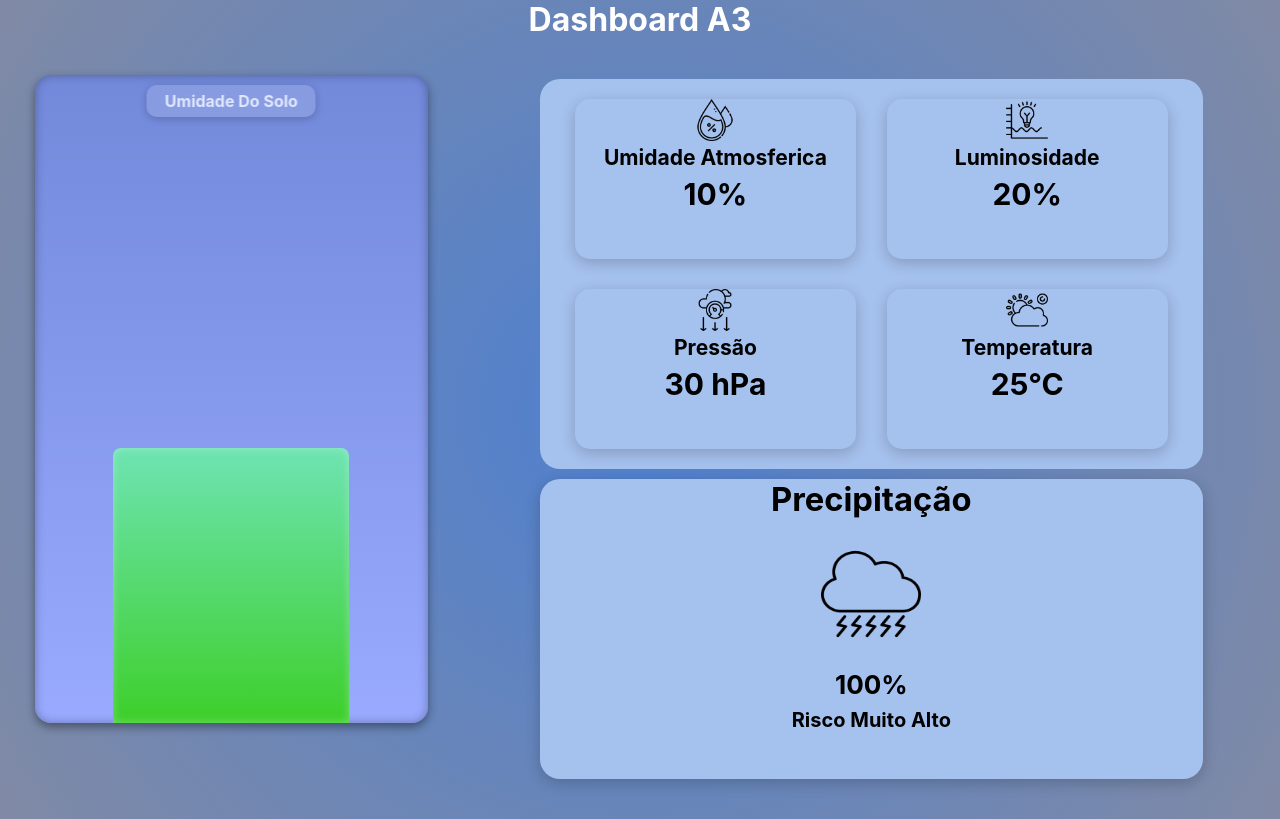
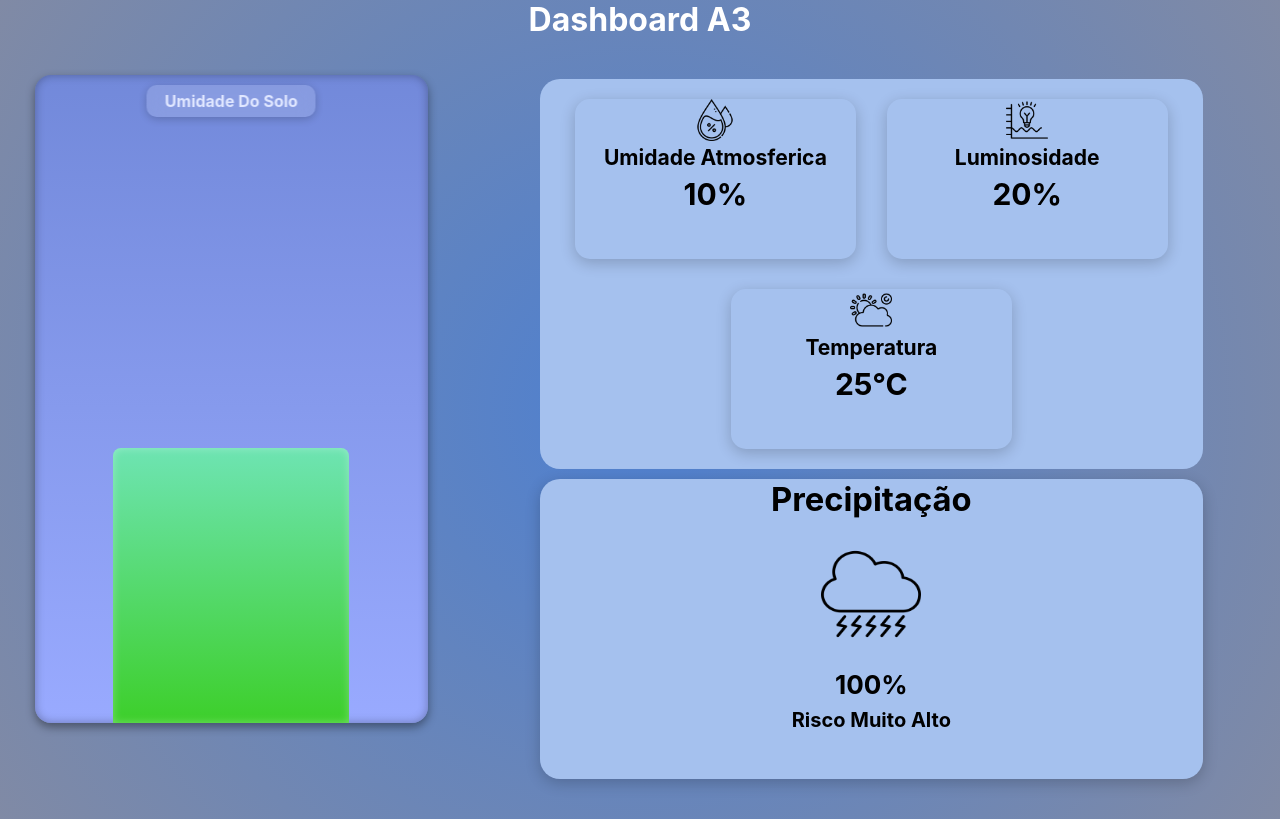
Before and after one commit to mattpereiraj/Esta-o-Meteorol-gica-Integrada-, a plain HTML site: page src/index.html in a window 1280 px wide. Drawn offline with Linux system fonts and the light colour scheme.

Commit message:
retirada do card de pressao

```diff
--- a/src/index.html
+++ b/src/index.html
@@ -37,13 +37,6 @@
             </section>
             <section class="card">
               <div class="titulo">
-                <img src="imagens/atmosferico.png" class="icones" />
-                <h3>Pressão</h3>
-              </div>
-              <div class="var pressao-valor"></div>
-            </section>
-            <section class="card">
-              <div class="titulo">
                 <img src="imagens/previsao-do-tempo.png" class="icones" />
                 <h3>Temperatura</h3>
               </div>
@@ -80,15 +73,6 @@
       }
 
       atualizarLuminosidade(20);
-
-      function atualizarPressao(valor) {
-        const p = document.createElement("p");
-        const pressao_valor = document.querySelector(".pressao-valor");
-        p.innerHTML = valor + " hPa";
-        pressao_valor.appendChild(p);
-      }
-
-      atualizarPressao(30);
 
       function atualizarTemperatura(valor) {
         const p = document.createElement("p");
```
